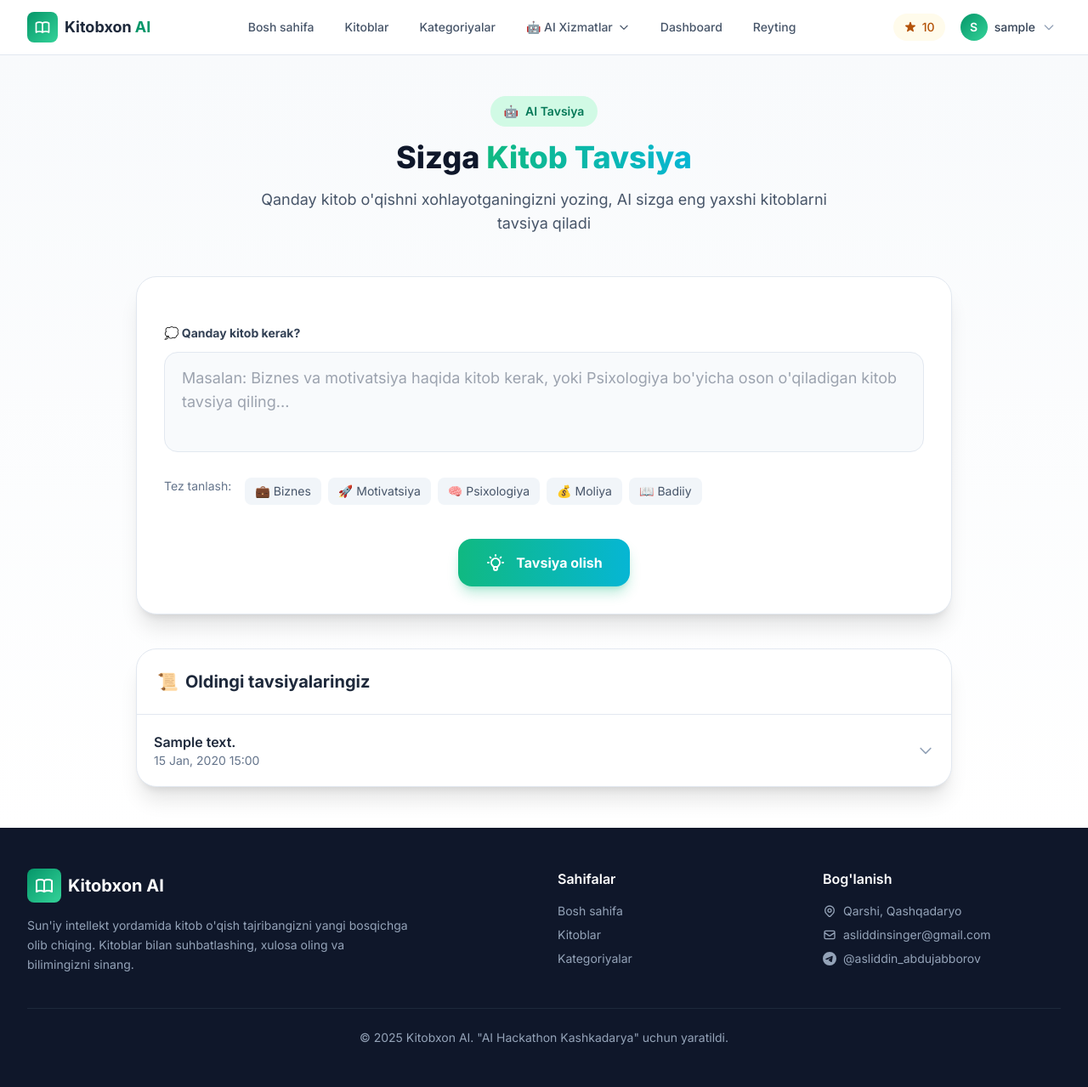
After one commit to AsliddinWeb/kitobxon-ai.uz, a Django app: page /chat/recommend/ in a window 1280 px wide. The commit adds this page. Shown: the whole page at 85% size. Run offline with Django 5.2, Linux system fonts and the light colour scheme; a user stored in the database is signed in; tables that the repository leaves empty hold one stand-in row (values such as "Sample post"); some libraries are stand-ins or nearby versions.

Commit message:
Recommend page added

```diff
--- a/apps/ai_chat/urls.py
+++ b/apps/ai_chat/urls.py
@@ -10,9 +10,14 @@ urlpatterns = [
     path('my-comparisons/', views.my_comparisons_view, name='my_comparisons'),
     path('comparison/<uuid:comparison_id>/delete/', views.delete_comparison_view, name='delete_comparison'),
 
-    # Chat URL'lari
+    # Recommend URL'lari
+    path('recommend/', views.recommend_view, name='recommend'),
+
+    # Chat URL'lari - aniq URL lar OLDIN
+    path('history/', views.chat_history, name='history'),
+    path('send/', views.send_message, name='send_message'),
+    path('clear/<int:session_id>/', views.clear_chat, name='clear_chat'),
+
+    # Slug - ENG OXIRIDA
     path('<slug:book_slug>/', views.chat_view, name='chat'),
-    path('api/send/', views.send_message, name='send_message'),
-    path('clear/<int:session_id>/', views.clear_chat, name='clear_chat'),
-    path('history/', views.chat_history, name='history'),
 ]
--- a/apps/ai_chat/views.py
+++ b/apps/ai_chat/views.py
@@ -6,7 +6,7 @@ from django.http import JsonResponse
 from django.views.decorators.http import require_POST
 
 from apps.books.models import Book
-from .models import ChatSession, Message, BookComparison
+from .models import ChatSession, Message, BookComparison, Recommendation
 from .services.openai_service import AIService
 
 from django.contrib import messages
@@ -194,3 +194,37 @@ def delete_comparison_view(request, comparison_id):
         return redirect('ai_chat:my_comparisons')
 
     return redirect('ai_chat:comparison_detail', comparison_id=comparison_id)
+
+
+@login_required
+def recommend_view(request):
+    """AI kitob tavsiya sahifasi"""
+
+    recommendation = None
+    user_request = None
+
+    # Foydalanuvchining oldingi tavsiyalari
+    past_recommendations = Recommendation.objects.filter(user=request.user)[:5]
+
+    if request.method == 'POST':
+        user_request = request.POST.get('user_request', '').strip()
+
+        if user_request:
+            ai_service = AIService()
+            response_html = ai_service.recommend_books(user_request)
+
+            # Bazaga saqlash
+            recommendation = Recommendation.objects.create(
+                user=request.user,
+                request_text=user_request,
+                response_html=response_html
+            )
+        else:
+            messages.error(request, "Iltimos, qanday kitob kerakligini yozing!")
+
+    context = {
+        'recommendation': recommendation,
+        'user_request': user_request,
+        'past_recommendations': past_recommendations,
+    }
+    return render(request, 'ai_chat/recommend.html', context)
--- /dev/null
+++ b/templates/ai_chat/recommend.html
@@ -0,0 +1,164 @@
+{% extends 'base.html' %}
+
+{% block title %}Kitob Tavsiya | Kitobxon AI{% endblock %}
+
+{% block content %}
+<div class="min-h-screen bg-gradient-to-b from-slate-50 to-white py-12">
+    <div class="max-w-5xl mx-auto px-4 sm:px-6 lg:px-8">
+
+        <!-- Header -->
+        <div class="text-center mb-12">
+            <div class="inline-flex items-center gap-2 px-4 py-2 bg-emerald-100 rounded-full text-emerald-700 text-sm font-semibold mb-4">
+                <span>🤖</span> AI Tavsiya
+            </div>
+            <h1 class="text-4xl font-black text-slate-900 mb-4">
+                Sizga <span class="text-transparent bg-clip-text bg-gradient-to-r from-emerald-500 to-cyan-500">Kitob Tavsiya</span>
+            </h1>
+            <p class="text-lg text-slate-600 max-w-2xl mx-auto">
+                Qanday kitob o'qishni xohlayotganingizni yozing, AI sizga eng yaxshi kitoblarni tavsiya qiladi
+            </p>
+        </div>
+
+        <!-- Input Form -->
+        <div class="bg-white rounded-3xl shadow-xl border border-slate-200 p-8 mb-10">
+            <form method="POST" class="space-y-6">
+                {% csrf_token %}
+
+                <div>
+                    <label class="block text-sm font-bold text-slate-700 mb-3">
+                        💭 Qanday kitob kerak?
+                    </label>
+                    <textarea
+                        name="user_request"
+                        rows="3"
+                        required
+                        placeholder="Masalan: Biznes va motivatsiya haqida kitob kerak, yoki Psixologiya bo'yicha oson o'qiladigan kitob tavsiya qiling..."
+                        class="w-full px-5 py-4 bg-slate-50 border border-slate-200 rounded-2xl focus:ring-2 focus:ring-emerald-500 focus:border-emerald-500 transition resize-none text-lg"
+                    >{{ user_request|default:'' }}</textarea>
+                </div>
+
+                <!-- Tez tugmalar -->
+                <div class="flex flex-wrap gap-2">
+                    <span class="text-sm text-slate-500 mr-2">Tez tanlash:</span>
+                    <button type="button" onclick="setRequest('Biznes va tadbirkorlik haqida kitoblar')"
+                        class="px-3 py-1.5 bg-slate-100 hover:bg-emerald-100 text-slate-600 hover:text-emerald-700 text-sm rounded-lg transition">
+                        💼 Biznes
+                    </button>
+                    <button type="button" onclick="setRequest('Shaxsiy rivojlanish va motivatsiya kitoblari')"
+                        class="px-3 py-1.5 bg-slate-100 hover:bg-emerald-100 text-slate-600 hover:text-emerald-700 text-sm rounded-lg transition">
+                        🚀 Motivatsiya
+                    </button>
+                    <button type="button" onclick="setRequest('Psixologiya va inson xulqi haqida')"
+                        class="px-3 py-1.5 bg-slate-100 hover:bg-emerald-100 text-slate-600 hover:text-emerald-700 text-sm rounded-lg transition">
+                        🧠 Psixologiya
+                    </button>
+                    <button type="button" onclick="setRequest('Moliyaviy savodxonlik va investitsiya')"
+                        class="px-3 py-1.5 bg-slate-100 hover:bg-emerald-100 text-slate-600 hover:text-emerald-700 text-sm rounded-lg transition">
+                        💰 Moliya
+                    </button>
+                    <button type="button" onclick="setRequest('Badiiy adabiyot, roman va hikoyalar')"
+                        class="px-3 py-1.5 bg-slate-100 hover:bg-emerald-100 text-slate-600 hover:text-emerald-700 text-sm rounded-lg transition">
+                        📖 Badiiy
+                    </button>
+                </div>
+
+                <!-- Submit Button -->
+                <div class="text-center pt-4">
+                    <button type="submit"
+                        class="inline-flex items-center gap-3 px-8 py-4 bg-gradient-to-r from-emerald-500 to-cyan-500 text-white font-bold rounded-2xl hover:from-emerald-600 hover:to-cyan-600 hover:scale-105 transition-all duration-300 shadow-lg shadow-emerald-500/30">
+                        <svg class="w-6 h-6" fill="none" stroke="currentColor" viewBox="0 0 24 24">
+                            <path stroke-linecap="round" stroke-linejoin="round" stroke-width="2" d="M9.663 17h4.673M12 3v1m6.364 1.636l-.707.707M21 12h-1M4 12H3m3.343-5.657l-.707-.707m2.828 9.9a5 5 0 117.072 0l-.548.547A3.374 3.374 0 0014 18.469V19a2 2 0 11-4 0v-.531c0-.895-.356-1.754-.988-2.386l-.548-.547z"/>
+                        </svg>
+                        Tavsiya olish
+                    </button>
+                </div>
+            </form>
+        </div>
+
+        <!-- Recommendation Result -->
+        {% if recommendation %}
+        <div class="bg-white rounded-3xl shadow-xl border border-slate-200 overflow-hidden mb-10">
+            <!-- Result Header -->
+            <div class="bg-gradient-to-r from-emerald-500 to-cyan-500 p-6">
+                <div class="flex items-center justify-center gap-3 text-white">
+                    <div class="w-12 h-12 bg-white/20 rounded-xl flex items-center justify-center">
+                        <span class="text-2xl">📚</span>
+                    </div>
+                    <div>
+                        <h2 class="text-xl font-bold">AI Tavsiyalari</h2>
+                        <p class="text-emerald-100 text-sm">{{ recommendation.created_at|date:"d M, Y H:i" }}</p>
+                    </div>
+                </div>
+            </div>
+
+            <!-- Result Content -->
+            <div class="p-8">
+                {{ recommendation.response_html|safe }}
+            </div>
+        </div>
+        {% endif %}
+
+        <!-- Past Recommendations -->
+        {% if past_recommendations and not recommendation %}
+        <div class="bg-white rounded-3xl shadow-xl border border-slate-200 overflow-hidden">
+            <div class="p-6 border-b border-slate-200">
+                <h2 class="text-xl font-bold text-slate-800 flex items-center gap-2">
+                    <span>📜</span> Oldingi tavsiyalaringiz
+                </h2>
+            </div>
+            <div class="divide-y divide-slate-100">
+                {% for rec in past_recommendations %}
+                <div class="p-5 hover:bg-slate-50 transition cursor-pointer" onclick="togglePastRec({{ rec.id }})">
+                    <div class="flex items-center justify-between">
+                        <div class="flex-1">
+                            <p class="font-semibold text-slate-800">{{ rec.request_text|truncatewords:10 }}</p>
+                            <p class="text-sm text-slate-500">{{ rec.created_at|date:"d M, Y H:i" }}</p>
+                        </div>
+                        <svg class="w-5 h-5 text-slate-400 transform transition" id="arrow-{{ rec.id }}" fill="none" stroke="currentColor" viewBox="0 0 24 24">
+                            <path stroke-linecap="round" stroke-linejoin="round" stroke-width="2" d="M19 9l-7 7-7-7"/>
+                        </svg>
+                    </div>
+                    <div class="hidden mt-4 pt-4 border-t border-slate-200" id="past-rec-{{ rec.id }}">
+                        {{ rec.response_html|safe }}
+                    </div>
+                </div>
+                {% endfor %}
+            </div>
+        </div>
+        {% endif %}
+
+        <!-- Empty State -->
+        {% if not recommendation and not past_recommendations %}
+        <div class="text-center py-12">
+            <div class="w-24 h-24 bg-emerald-100 rounded-full flex items-center justify-center mx-auto mb-6">
+                <svg class="w-12 h-12 text-emerald-500" fill="none" stroke="currentColor" viewBox="0 0 24 24">
+                    <path stroke-linecap="round" stroke-linejoin="round" stroke-width="2" d="M12 6.253v13m0-13C10.832 5.477 9.246 5 7.5 5S4.168 5.477 3 6.253v13C4.168 18.477 5.754 18 7.5 18s3.332.477 4.5 1.253m0-13C13.168 5.477 14.754 5 16.5 5c1.747 0 3.332.477 4.5 1.253v13C19.832 18.477 18.247 18 16.5 18c-1.746 0-3.332.477-4.5 1.253"/>
+                </svg>
+            </div>
+            <h3 class="text-xl font-semibold text-slate-700 mb-2">Qanday kitob o'qishni xohlaysiz?</h3>
+            <p class="text-slate-500">Yuqoridagi maydonga yozing va AI sizga eng yaxshi kitoblarni tavsiya qiladi</p>
+        </div>
+        {% endif %}
+
+    </div>
+</div>
+
+<script>
+function setRequest(text) {
+    document.querySelector('textarea[name="user_request"]').value = text;
+}
+
+function togglePastRec(id) {
+    const content = document.getElementById('past-rec-' + id);
+    const arrow = document.getElementById('arrow-' + id);
+
+    if (content.classList.contains('hidden')) {
+        content.classList.remove('hidden');
+        arrow.classList.add('rotate-180');
+    } else {
+        content.classList.add('hidden');
+        arrow.classList.remove('rotate-180');
+    }
+}
+</script>
+{% endblock %}
--- a/templates/base.html
+++ b/templates/base.html
@@ -74,42 +74,60 @@
                     Kategoriyalar
                 </a>
 
-                    <!-- Taqqoslash Dropdown -->
+                <!-- AI Xizmatlar Dropdown -->
                 <div class="relative group">
                     <button class="px-4 py-2 text-sm font-medium text-slate-600 hover:text-primary hover:bg-slate-50 rounded-lg transition flex items-center gap-1.5">
-                            Taqqoslash
+                        🤖 AI Xizmatlar
                         <svg class="w-3.5 h-3.5 transition-transform group-hover:rotate-180" fill="none" stroke="currentColor" viewBox="0 0 24 24">
                             <path stroke-linecap="round" stroke-linejoin="round" stroke-width="2" d="M19 9l-7 7-7-7"/>
                         </svg>
                     </button>
 
                     <!-- Dropdown Content -->
-                        <div class="absolute left-0 mt-2 w-64 bg-white rounded-xl shadow-xl border border-slate-200 opacity-0 invisible group-hover:opacity-100 group-hover:visible transition-all duration-200 z-50">
+                    <div class="absolute left-0 mt-2 w-72 bg-white rounded-xl shadow-xl border border-slate-200 opacity-0 invisible group-hover:opacity-100 group-hover:visible transition-all duration-200 z-50">
                         <div class="py-2">
+                            <!-- Taqqoslash -->
                             <a href="{% url 'ai_chat:compare' %}"
                                class="flex items-center gap-3 px-4 py-3 text-sm text-slate-700 hover:bg-slate-50 transition">
                                 <div class="w-10 h-10 bg-gradient-to-br from-purple-500 to-pink-500 rounded-lg flex items-center justify-center flex-shrink-0">
                                     <svg class="w-5 h-5 text-white" fill="none" stroke="currentColor" viewBox="0 0 24 24">
-                                            <path stroke-linecap="round" stroke-linejoin="round" stroke-width="2" d="M9 5H7a2 2 0 00-2 2v12a2 2 0 002 2h10a2 2 0 002-2V7a2 2 0 00-2-2h-2M9 5a2 2 0 002 2h2a2 2 0 002-2M9 5a2 2 0 012-2h2a2 2 0 012 2"/>
+                                        <path stroke-linecap="round" stroke-linejoin="round" stroke-width="2" d="M9 19v-6a2 2 0 00-2-2H5a2 2 0 00-2 2v6a2 2 0 002 2h2a2 2 0 002-2zm0 0V9a2 2 0 012-2h2a2 2 0 012 2v10m-6 0a2 2 0 002 2h2a2 2 0 002-2m0 0V5a2 2 0 012-2h2a2 2 0 012 2v14a2 2 0 01-2 2h-2a2 2 0 01-2-2z"/>
                                     </svg>
                                 </div>
                                 <div>
-                                        <div class="font-semibold text-slate-800">Yangi taqqoslash</div>
-                                        <div class="text-xs text-slate-500">Kitoblarni AI bilan solishtiring</div>
+                                    <div class="font-semibold text-slate-800">Kitob taqqoslash</div>
+                                    <div class="text-xs text-slate-500">2 ta kitobni AI bilan solishtiring</div>
+                                </div>
+                            </a>
+
+                            <!-- Tavsiya -->
+                            <a href="{% url 'ai_chat:recommend' %}"
+                               class="flex items-center gap-3 px-4 py-3 text-sm text-slate-700 hover:bg-slate-50 transition">
+                                <div class="w-10 h-10 bg-gradient-to-br from-emerald-500 to-cyan-500 rounded-lg flex items-center justify-center flex-shrink-0">
+                                    <svg class="w-5 h-5 text-white" fill="none" stroke="currentColor" viewBox="0 0 24 24">
+                                        <path stroke-linecap="round" stroke-linejoin="round" stroke-width="2" d="M9.663 17h4.673M12 3v1m6.364 1.636l-.707.707M21 12h-1M4 12H3m3.343-5.657l-.707-.707m2.828 9.9a5 5 0 117.072 0l-.548.547A3.374 3.374 0 0014 18.469V19a2 2 0 11-4 0v-.531c0-.895-.356-1.754-.988-2.386l-.548-.547z"/>
+                                    </svg>
+                                </div>
+                                <div>
+                                    <div class="font-semibold text-slate-800">Kitob tavsiya</div>
+                                    <div class="text-xs text-slate-500">AI sizga kitob tavsiya qiladi</div>
                                 </div>
                             </a>
 
                             {% if user.is_authenticated %}
-                                <a href="{% url 'ai_chat:my_comparisons' %}"
+                            <div class="border-t border-slate-100 my-2"></div>
+
+                            <!-- Chat tarixi -->
+                            <a href="{% url 'ai_chat:history' %}"
                                class="flex items-center gap-3 px-4 py-3 text-sm text-slate-700 hover:bg-slate-50 transition">
-                                    <div class="w-10 h-10 bg-gradient-to-br from-emerald-500 to-teal-500 rounded-lg flex items-center justify-center flex-shrink-0">
+                                <div class="w-10 h-10 bg-gradient-to-br from-blue-500 to-indigo-500 rounded-lg flex items-center justify-center flex-shrink-0">
                                     <svg class="w-5 h-5 text-white" fill="none" stroke="currentColor" viewBox="0 0 24 24">
-                                            <path stroke-linecap="round" stroke-linejoin="round" stroke-width="2" d="M9 5H7a2 2 0 00-2 2v12a2 2 0 002 2h10a2 2 0 002-2V7a2 2 0 00-2-2h-2M9 5a2 2 0 002 2h2a2 2 0 002-2M9 5a2 2 0 012-2h2a2 2 0 012 2m-6 9l2 2 4-4"/>
+                                        <path stroke-linecap="round" stroke-linejoin="round" stroke-width="2" d="M8 12h.01M12 12h.01M16 12h.01M21 12c0 4.418-4.03 8-9 8a9.863 9.863 0 01-4.255-.949L3 20l1.395-3.72C3.512 15.042 3 13.574 3 12c0-4.418 4.03-8 9-8s9 3.582 9 8z"/>
                                     </svg>
                                 </div>
                                 <div>
-                                        <div class="font-semibold text-slate-800">Mening taqqoslashlarim</div>
-                                        <div class="text-xs text-slate-500">Saqlangan natijalar</div>
+                                    <div class="font-semibold text-slate-800">Chat tarixi</div>
+                                    <div class="text-xs text-slate-500">Oldingi suhbatlaringiz</div>
                                 </div>
                             </a>
                             {% endif %}
@@ -169,11 +187,11 @@
                             </svg>
                             Chat tarixi
                         </a>
-            <a href="{% url 'ai_chat:my_comparisons' %}" class="flex items-center gap-3 px-4 py-2.5 text-sm text-slate-600 hover:bg-slate-50 transition">
+                        <a href="{% url 'ai_chat:recommend' %}" class="flex items-center gap-3 px-4 py-2.5 text-sm text-slate-600 hover:bg-slate-50 transition">
                             <svg class="w-4 h-4" fill="none" stroke="currentColor" viewBox="0 0 24 24">
-                    <path stroke-linecap="round" stroke-linejoin="round" stroke-width="2" d="M9 5H7a2 2 0 00-2 2v12a2 2 0 002 2h10a2 2 0 002-2V7a2 2 0 00-2-2h-2M9 5a2 2 0 002 2h2a2 2 0 002-2M9 5a2 2 0 012-2h2a2 2 0 012 2m-6 9l2 2 4-4"/>
+                                <path stroke-linecap="round" stroke-linejoin="round" stroke-width="2" d="M9.663 17h4.673M12 3v1m6.364 1.636l-.707.707M21 12h-1M4 12H3m3.343-5.657l-.707-.707m2.828 9.9a5 5 0 117.072 0l-.548.547A3.374 3.374 0 0014 18.469V19a2 2 0 11-4 0v-.531c0-.895-.356-1.754-.988-2.386l-.548-.547z"/>
                             </svg>
-                Taqqoslashlarim
+                            Tavsiyalarim
                         </a>
                         <a href="{% url 'tracker:dashboard' %}" class="flex items-center gap-3 px-4 py-2.5 text-sm text-slate-600 hover:bg-slate-50 transition">
                             <svg class="w-4 h-4" fill="none" stroke="currentColor" viewBox="0 0 24 24">
@@ -229,23 +247,29 @@
                     Kategoriyalar
                 </a>
 
-                    <!-- Taqqoslash Section -->
+                <!-- AI Xizmatlar Section -->
                 <div class="border-t border-slate-100 mt-1 pt-1">
                     <div class="px-4 py-2 text-xs font-semibold text-slate-400 uppercase tracking-wider">
-                            Taqqoslash
+                        🤖 AI Xizmatlar
                     </div>
                     <a href="{% url 'ai_chat:compare' %}" class="flex items-center gap-3 px-4 py-2.5 text-sm font-medium text-slate-600 hover:bg-slate-50 rounded-lg transition">
                         <svg class="w-4 h-4 text-purple-500" fill="none" stroke="currentColor" viewBox="0 0 24 24">
-                                <path stroke-linecap="round" stroke-linejoin="round" stroke-width="2" d="M9 5H7a2 2 0 00-2 2v12a2 2 0 002 2h10a2 2 0 002-2V7a2 2 0 00-2-2h-2M9 5a2 2 0 002 2h2a2 2 0 002-2M9 5a2 2 0 012-2h2a2 2 0 012 2"/>
+                            <path stroke-linecap="round" stroke-linejoin="round" stroke-width="2" d="M9 19v-6a2 2 0 00-2-2H5a2 2 0 00-2 2v6a2 2 0 002 2h2a2 2 0 002-2zm0 0V9a2 2 0 012-2h2a2 2 0 012 2v10m-6 0a2 2 0 002 2h2a2 2 0 002-2m0 0V5a2 2 0 012-2h2a2 2 0 012 2v14a2 2 0 01-2 2h-2a2 2 0 01-2-2z"/>
                         </svg>
-                            Yangi taqqoslash
+                        Kitob taqqoslash
+                    </a>
+                    <a href="{% url 'ai_chat:recommend' %}" class="flex items-center gap-3 px-4 py-2.5 text-sm font-medium text-slate-600 hover:bg-slate-50 rounded-lg transition">
+                        <svg class="w-4 h-4 text-emerald-500" fill="none" stroke="currentColor" viewBox="0 0 24 24">
+                            <path stroke-linecap="round" stroke-linejoin="round" stroke-width="2" d="M9.663 17h4.673M12 3v1m6.364 1.636l-.707.707M21 12h-1M4 12H3m3.343-5.657l-.707-.707m2.828 9.9a5 5 0 117.072 0l-.548.547A3.374 3.374 0 0014 18.469V19a2 2 0 11-4 0v-.531c0-.895-.356-1.754-.988-2.386l-.548-.547z"/>
+                        </svg>
+                        Kitob tavsiya
                     </a>
                     {% if user.is_authenticated %}
-                        <a href="{% url 'ai_chat:my_comparisons' %}" class="flex items-center gap-3 px-4 py-2.5 text-sm font-medium text-slate-600 hover:bg-slate-50 rounded-lg transition">
-                            <svg class="w-4 h-4 text-emerald-500" fill="none" stroke="currentColor" viewBox="0 0 24 24">
-                                <path stroke-linecap="round" stroke-linejoin="round" stroke-width="2" d="M9 5H7a2 2 0 00-2 2v12a2 2 0 002 2h10a2 2 0 002-2V7a2 2 0 00-2-2h-2M9 5a2 2 0 002 2h2a2 2 0 002-2M9 5a2 2 0 012-2h2a2 2 0 012 2m-6 9l2 2 4-4"/>
+                    <a href="{% url 'ai_chat:history' %}" class="flex items-center gap-3 px-4 py-2.5 text-sm font-medium text-slate-600 hover:bg-slate-50 rounded-lg transition">
+                        <svg class="w-4 h-4 text-blue-500" fill="none" stroke="currentColor" viewBox="0 0 24 24">
+                            <path stroke-linecap="round" stroke-linejoin="round" stroke-width="2" d="M8 12h.01M12 12h.01M16 12h.01M21 12c0 4.418-4.03 8-9 8a9.863 9.863 0 01-4.255-.949L3 20l1.395-3.72C3.512 15.042 3 13.574 3 12c0-4.418 4.03-8 9-8s9 3.582 9 8z"/>
                         </svg>
-                            Mening taqqoslashlarim
+                        Chat tarixi
                     </a>
                     {% endif %}
                 </div>
```
Also changed, not shown: apps/ai_chat/models.py (+29 -0 lines), apps/ai_chat/services/openai_service.py (+140 -1 lines), apps/ai_chat/migrations/0003_recommendation.py (added). Lines whose indentation alone changed are shown as unchanged.
